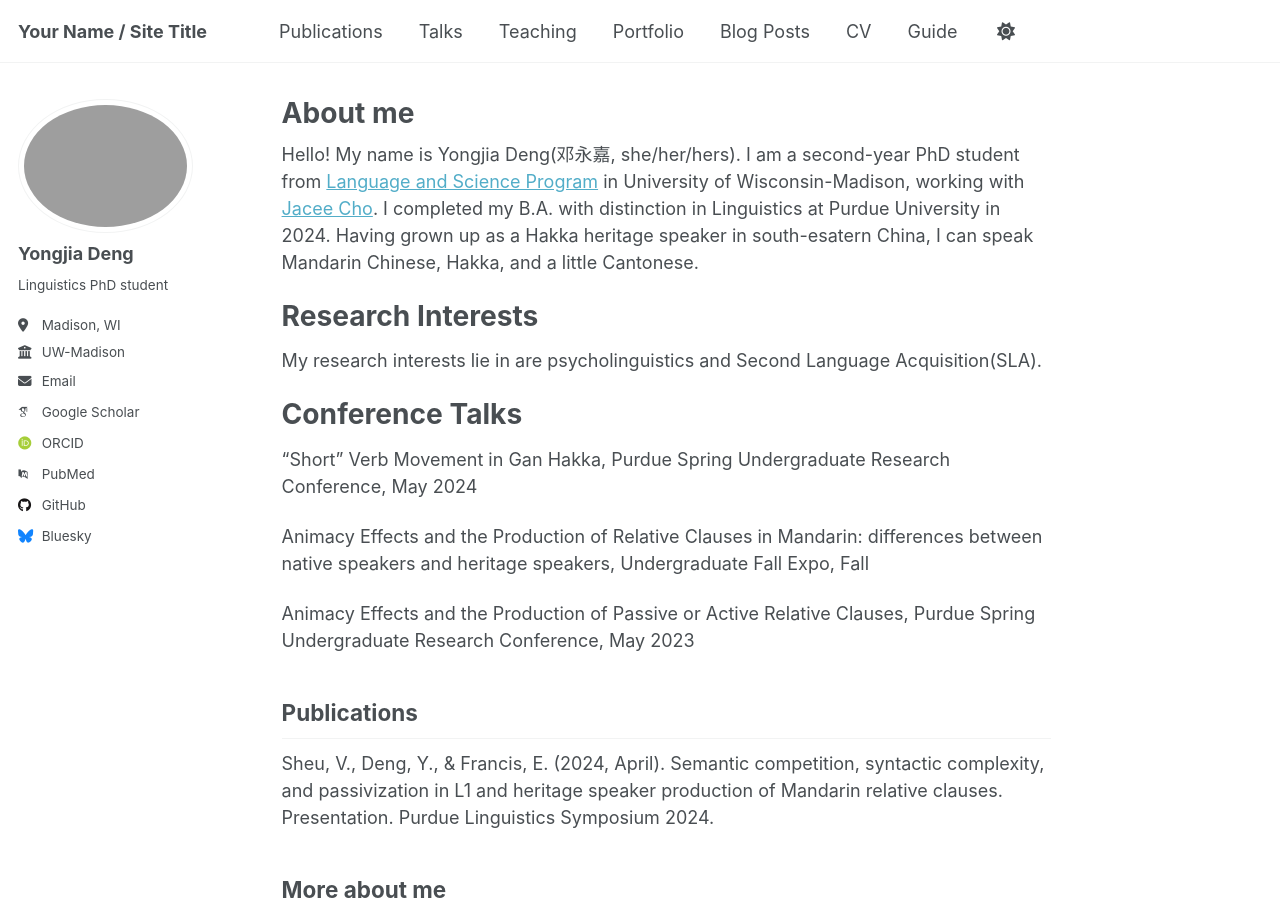
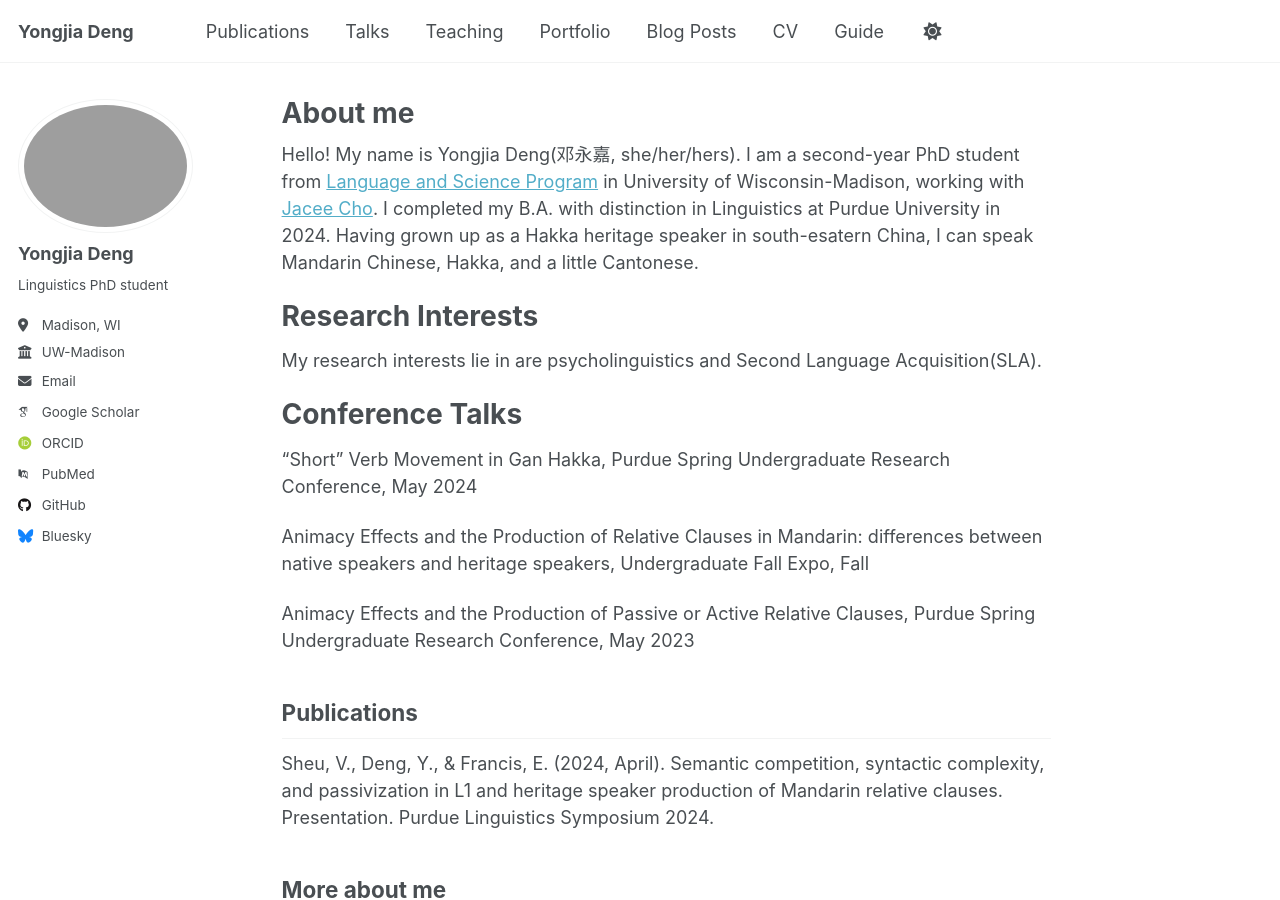
Before and after one commit to Clairedenggg/Clairedenggg.github.io, a Jekyll site: the page built from _pages/about.md, in a window 1280 px wide and 900 px high. Built offline with Jekyll 4.4.1, drawn with Linux system fonts in a browser that asks for light colours; some web fonts are replaced; a script that is not in the unit is left out.

Commit message:
Update _config.yml

```diff
--- a/_config.yml
+++ b/_config.yml
@@ -9,7 +9,7 @@
 # Basic Site Settings
 locale                   : "en-US"
 site_theme               : "default"
-title                    : "Your Name / Site Title"
+title                    : "Yongjia Deng"
 title_separator          : "-"
 name                     : &name "Your Name"
 description              : &description "personal description"
```
